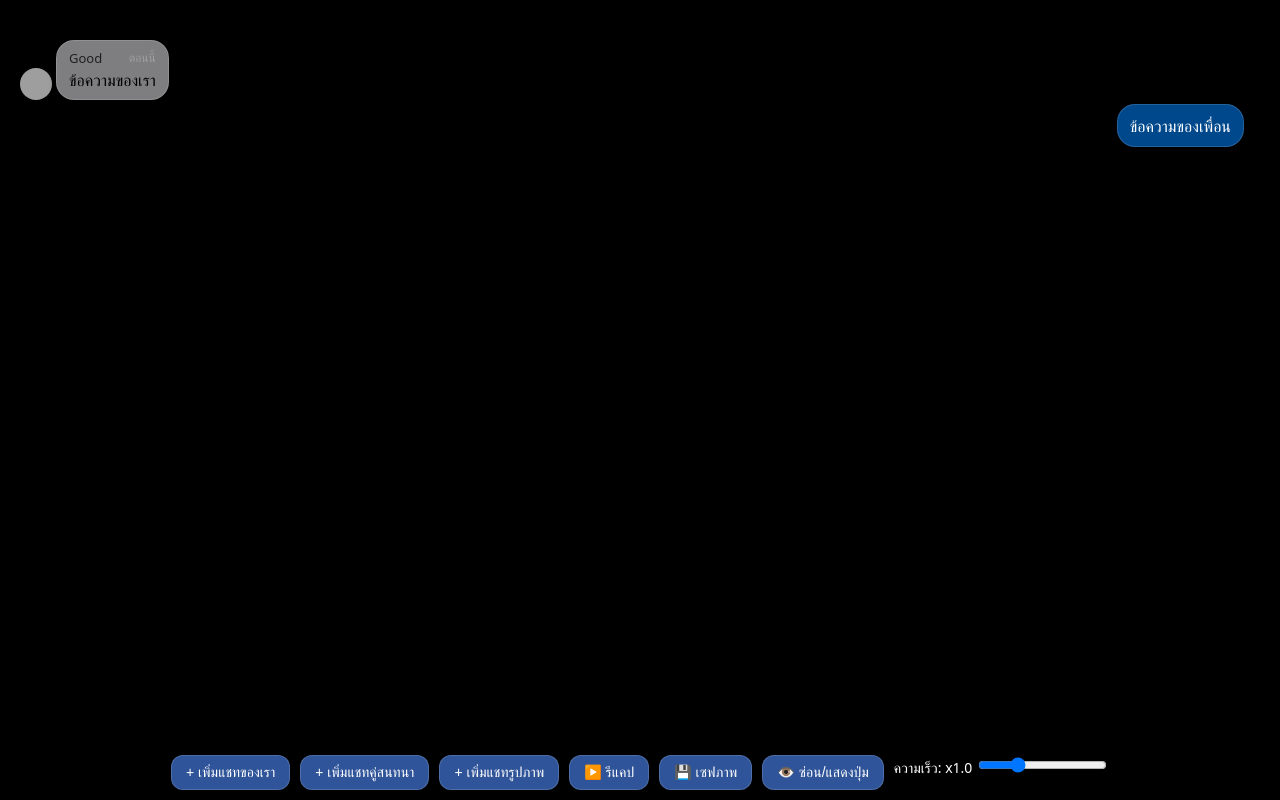
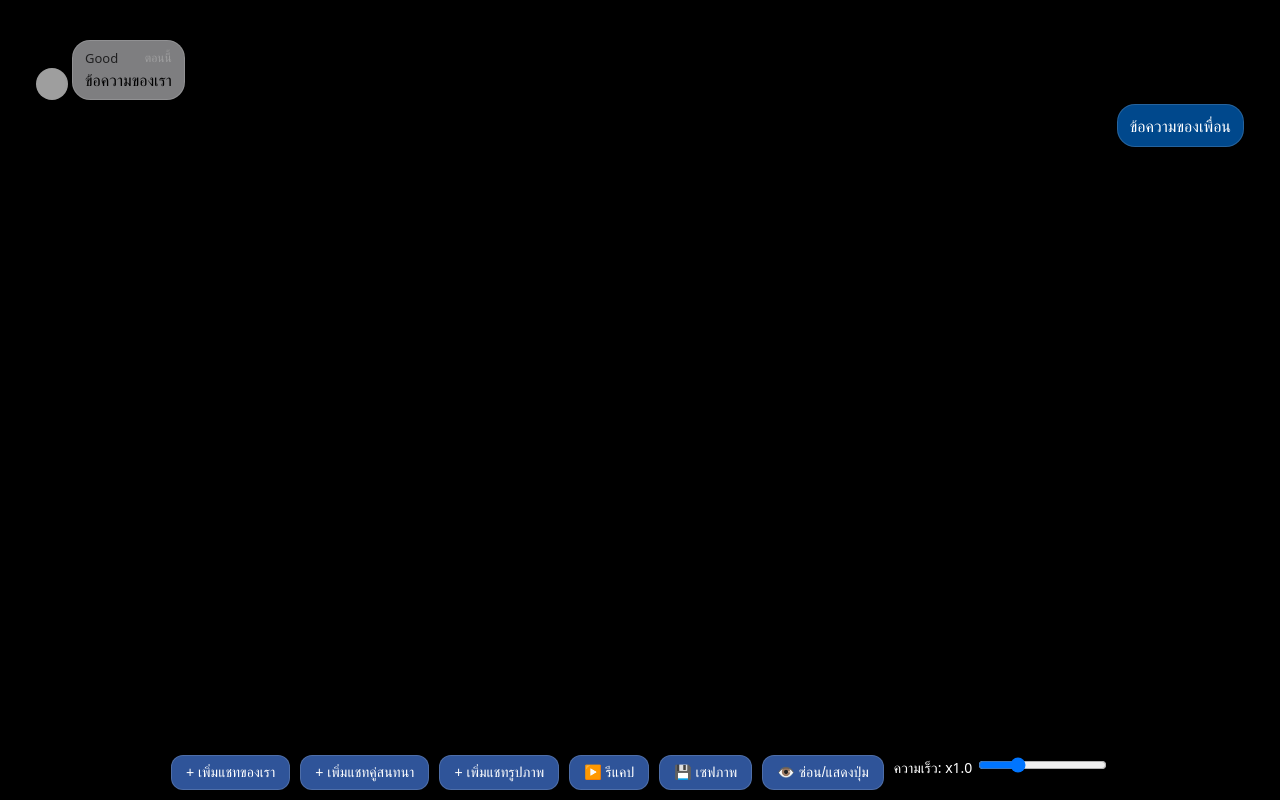
Before and after one commit to JoeKittiphong/Facebook-message-page, a plain HTML site: page Index.html in a window 1280 px wide. Drawn offline with nearby package versions, Linux system fonts and the light colour scheme; grey boxes are pictures that could not be loaded.

Commit message:
Update Index.html

```diff
--- a/Index.html
+++ b/Index.html
@@ -16,7 +16,7 @@ body {
   display: flex;
   flex-direction: column;
   gap: 4px;
-  padding: 20px 16px 20px 0px; /* padding บน ขวา ล่าง ซ้าย */
+  padding: 20px 16px 20px 16px; /* padding บน ขวา ล่าง ซ้าย */
 }
 .bubble-row {
   display: flex;
```
